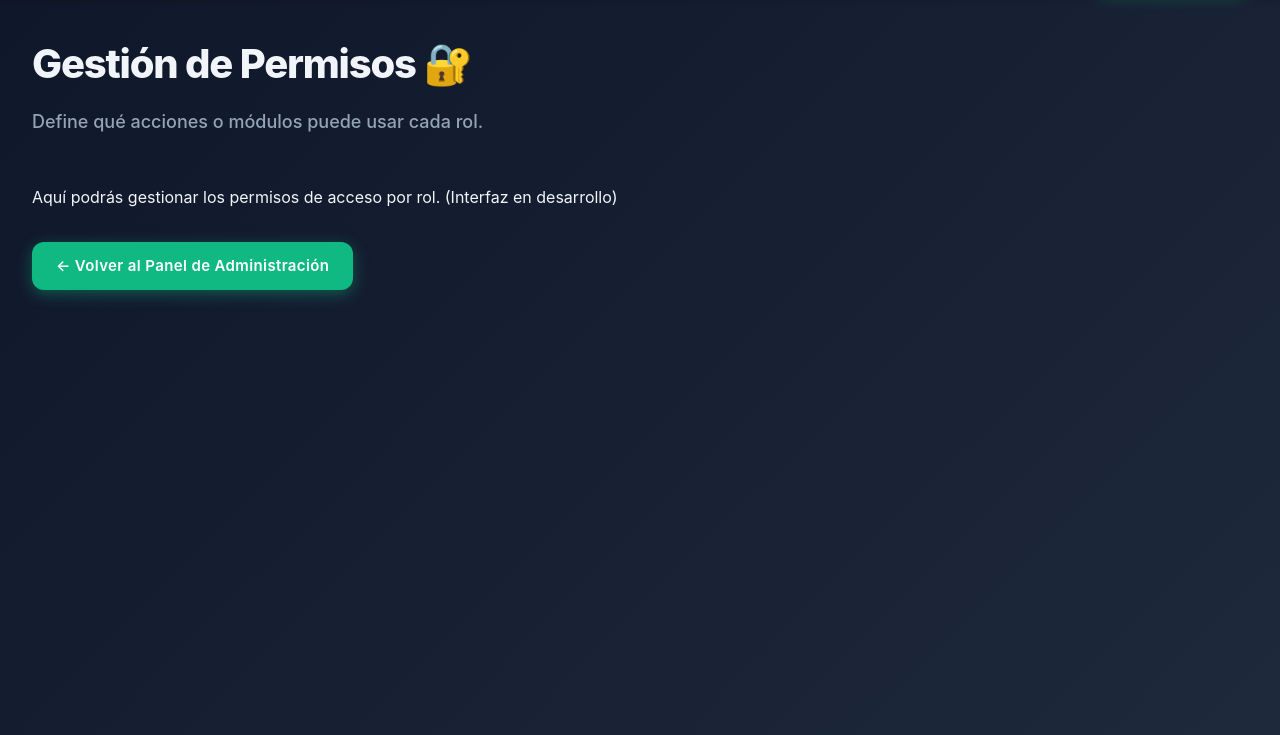
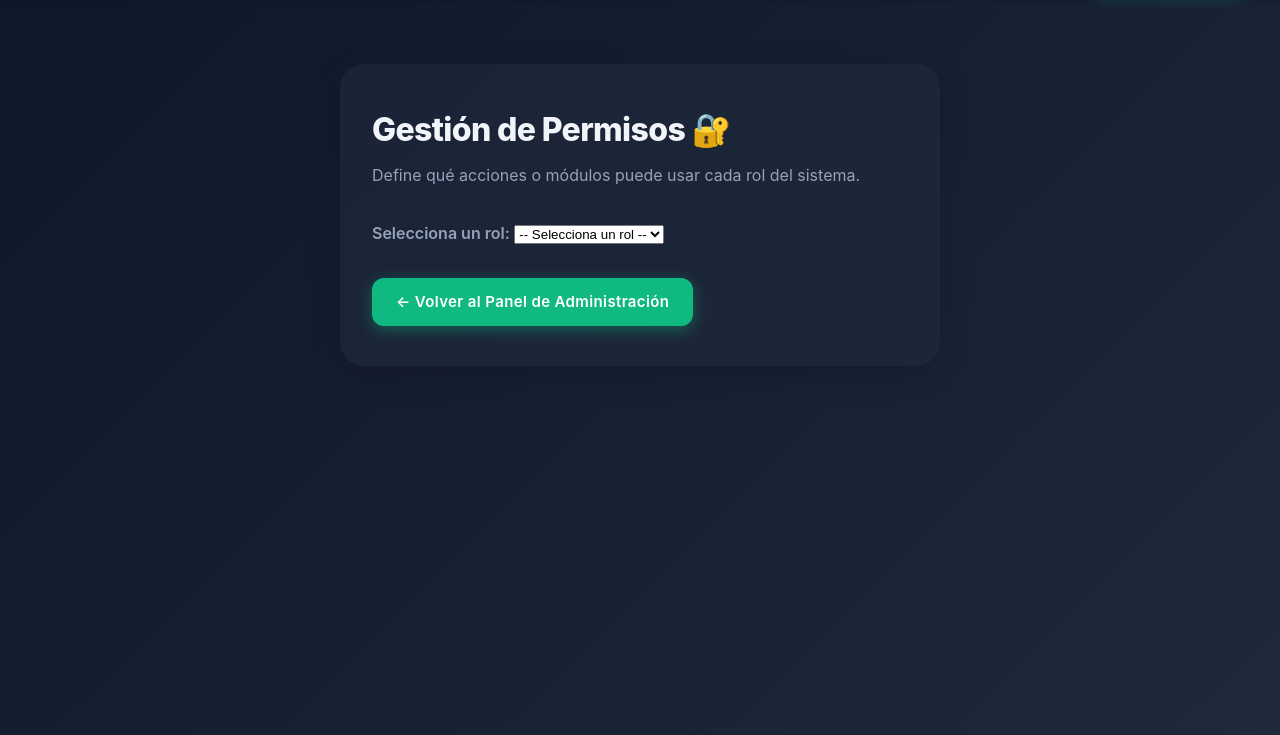
Before and after one commit to Cristian-MarinUn/diagnostico_rx_ia, a Django app: page /users/dashboard/admin/permissions/ in a window 1280 px wide. Shown: the part 64-799 px from the top of the page. Run offline with Django 5.2, Linux system fonts and the light colour scheme; a user stored in the database is signed in; tables that the repository leaves empty hold one stand-in row (values such as "Sample post"); data that the repository does not hold is empty.

Commit message:
mejorando estilos

```diff
--- a/users/templates/users/manage_permissions.html
+++ b/users/templates/users/manage_permissions.html
@@ -5,21 +5,86 @@
 
 {% block extra_css %}
 <link rel="stylesheet" href="{% static 'users/css/dashboard.css' %}">
+<style>
+    .permissions-card {
+        background: rgba(30, 41, 59, 0.7);
+        border-radius: 1.5rem;
+        padding: 2.5rem 2rem;
+        box-shadow: 0 8px 32px rgba(0,0,0,0.18);
+        max-width: 600px;
+        margin: 0 auto;
+        margin-top: 2rem;
+    }
+    .permissions-title {
+        font-size: 2rem;
+        font-weight: 800;
+        color: var(--text-primary);
+        margin-bottom: 0.5rem;
+        letter-spacing: -0.02em;
+        display: flex;
+        align-items: center;
+        gap: 0.5rem;
+    }
+    .permissions-desc {
+        color: var(--text-secondary);
+        margin-bottom: 2rem;
+    }
+    .form-group label {
+        color: var(--text-secondary);
+        font-weight: 600;
+        margin-bottom: 0.5rem;
+    }
+    .form-check {
+        margin-bottom: 0.5rem;
+    }
+    .alert-info {
+        background: rgba(102, 126, 234, 0.12);
+        color: var(--primary-color);
+        border-radius: 0.75rem;
+        padding: 1rem 1.5rem;
+        margin-top: 1.5rem;
+        font-weight: 600;
+    }
+</style>
 {% endblock %}
 
 {% block content %}
 <div class="dashboard-wrapper admin-dashboard">
     <div class="dashboard-container">
-        <div class="dashboard-header">
-            <div class="welcome-text">
-                <h1>Gestión de Permisos 🔐</h1>
-                <p>Define qué acciones o módulos puede usar cada rol.</p>
-            </div>
+        <div class="permissions-card">
+            <div class="permissions-title">Gestión de Permisos 🔐</div>
+            <div class="permissions-desc">Define qué acciones o módulos puede usar cada rol del sistema.</div>
+            <form method="post">
+                {% csrf_token %}
+                <div class="form-group">
+                    <label for="role">Selecciona un rol:</label>
+                    <select name="role" id="role" class="form-control" onchange="this.form.submit()">
+                        <option value="">-- Selecciona un rol --</option>
+                        {% for rol in roles %}
+                            <option value="{{ rol.id }}" {% if rol.id == selected_role_id %}selected{% endif %}>{{ rol.name }}</option>
+                        {% endfor %}
+                    </select>
+                </div>
+                {% if permissions is not None %}
+                <div class="form-group mt-3">
+                    <label>Permisos disponibles:</label>
+                    <div style="max-height: 220px; overflow-y: auto; border: 1px solid var(--glass-border); border-radius: 0.75rem; padding: 1rem; background: rgba(15,23,42,0.18);">
+                        {% for perm in all_permissions %}
+                            <div class="form-check">
+                                <input class="form-check-input" type="checkbox" name="permissions" value="{{ perm.id }}" id="perm{{ perm.id }}" {% if perm.id in current_permissions %}checked{% endif %}>
+                                <label class="form-check-label" for="perm{{ perm.id }}">{{ perm.name }}</label>
+                            </div>
+                        {% endfor %}
+                    </div>
+                </div>
+                <button type="submit" class="btn btn-primary mt-3">Guardar cambios</button>
+                {% endif %}
+            </form>
+            {% if message %}
+                <div class="alert alert-info mt-3">{{ message }}</div>
+            {% endif %}
+            <a href="{% url 'users:admin_dashboard' %}" class="btn btn-secondary" style="margin-top: 2rem;">← Volver al Panel de Administración</a>
         </div>
-        <div class="permissions-content">
-            <p>Aquí podrás gestionar los permisos de acceso por rol. (Interfaz en desarrollo)</p>
-        </div>
-        <a href="{% url 'users:admin_dashboard' %}" class="btn btn-secondary" style="margin-top: 2rem;">← Volver al Panel de Administración</a>
     </div>
 </div>
 {% endblock %}
--- a/users/views.py
+++ b/users/views.py
@@ -1,14 +1,64 @@
 
 from django.contrib.auth.decorators import login_required, user_passes_test
+
+
+
+from django.contrib.auth.models import Permission
+from authentication.models import User
+from django.db import models
+
+# Modelo intermedio para mapear permisos a roles personalizados
+class RolePermission(models.Model):
+    rol = models.CharField(max_length=20, choices=User.ROLES, unique=True)
+    permissions = models.ManyToManyField(Permission, blank=True)
+
+    def __str__(self):
+        return self.get_rol_display()
+
 
 @login_required
 @user_passes_test(lambda u: u.rol == 'ADMINISTRADOR')
 def manage_permissions_view(request):
     """
-    Vista para gestionar los permisos de acceso por rol.
+    Gestión de permisos por rol personalizado (campo 'rol' en User).
     """
-    # Aquí se listarán los roles y sus permisos (lógica a implementar)
-    return render(request, "users/manage_permissions.html", {})
+    message = None
+    # Listar los roles definidos en el modelo User
+    roles = [{'id': r[0], 'name': r[1]} for r in User.ROLES]
+    all_permissions = Permission.objects.all().order_by('name')
+    selected_role_id = request.POST.get('role') or request.GET.get('role')
+    current_permissions = []
+    permissions = None
+
+    selected_role = None
+    if selected_role_id:
+        selected_role = selected_role_id
+        # Obtener o crear el registro de permisos para ese rol
+        role_perm, _ = RolePermission.objects.get_or_create(rol=selected_role)
+        permissions = role_perm.permissions.all()
+        current_permissions = [perm.id for perm in permissions]
+
+    if request.method == 'POST' and selected_role:
+        # Guardar cambios de permisos
+        new_permissions_ids = request.POST.getlist('permissions')
+        new_permissions = Permission.objects.filter(id__in=new_permissions_ids)
+        role_perm, _ = RolePermission.objects.get_or_create(rol=selected_role)
+        role_perm.permissions.set(new_permissions)
+        role_perm.save()
+        message = f"Permisos actualizados para el rol '{dict(User.ROLES)[selected_role]}'."
+        # Refrescar permisos actuales
+        current_permissions = [perm.id for perm in role_perm.permissions.all()]
+        permissions = role_perm.permissions.all()
+
+    context = {
+        'roles': roles,
+        'all_permissions': all_permissions,
+        'selected_role_id': selected_role,
+        'current_permissions': current_permissions,
+        'permissions': permissions,
+        'message': message,
+    }
+    return render(request, "users/manage_permissions.html", context)
 from django.views.decorators.http import require_http_methods
 
 # CU-020: Reportes Estadísticos
```
Also changed, not shown: authentication/templates/authentication/manage_permissions.html (added, +33 -0 lines), users/migrations/0003_rolepermission.py (added).
